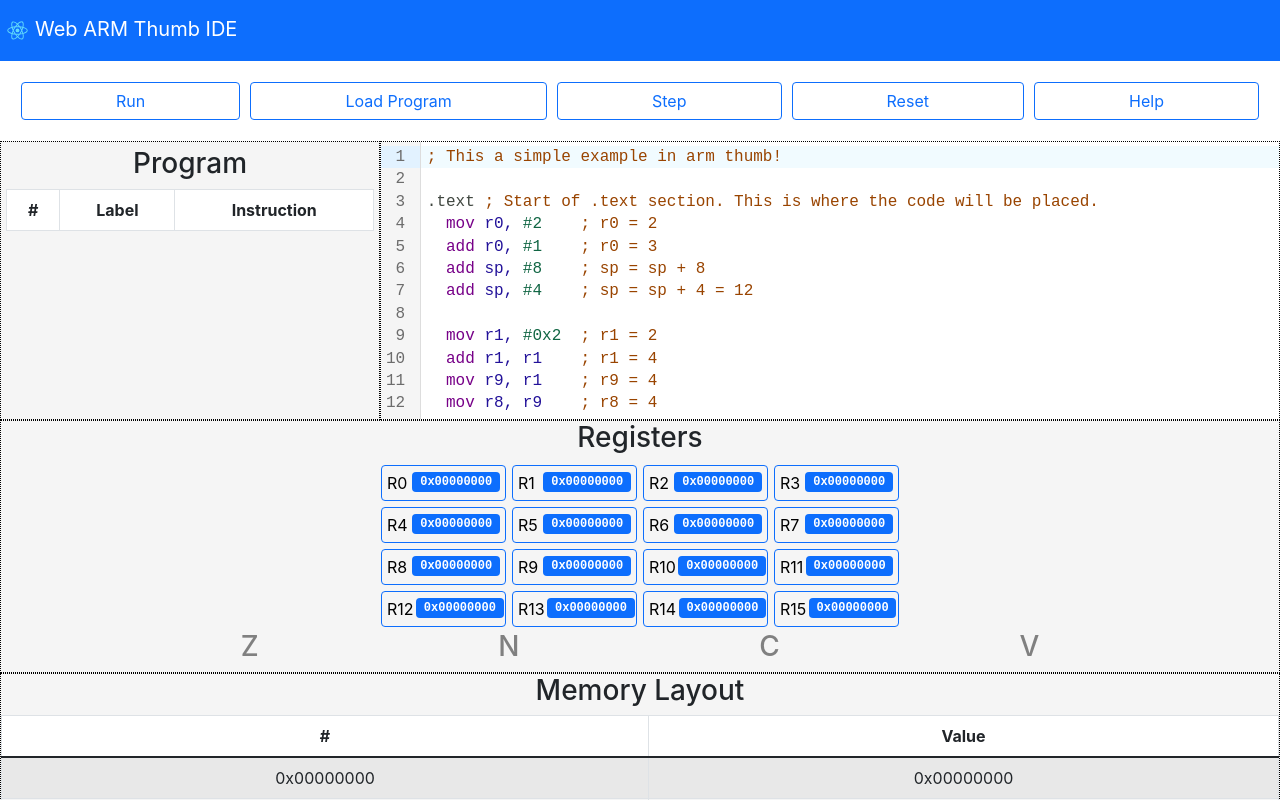
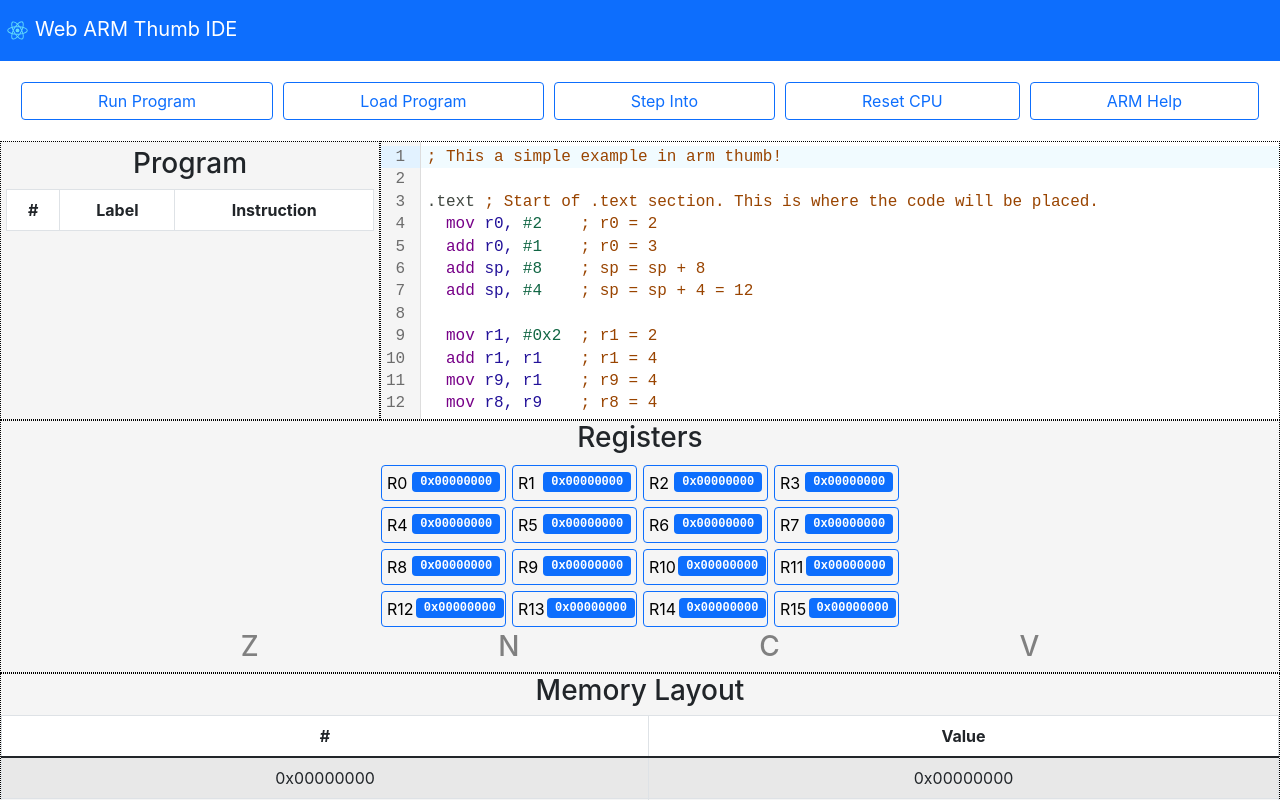
Before and after one commit to FreddyJS/wthumb, a React (Create React App) app in the folder frontend/: page / in a window 1280 px wide. Shown: the top 800 px of the page. Built offline with nearby package versions, Linux system fonts and the light colour scheme.

Commit message:
Minimal changes

```diff
--- a/frontend/src/App.tsx
+++ b/frontend/src/App.tsx
@@ -82,8 +82,8 @@ function App() {
       {error !== undefined ?
         <ToastContainer position="top-end" className="p-3">
           <Toast bg="danger">
-            <Toast.Header>
-              <img src="holder.js/20x20?text=%20" className="rounded me-2" alt="" />
+            <Toast.Header onClick={() => dispatch(setError(undefined))}>
+              <img src="holder.js/20x20?text=%20" className="rounded me-2" alt=""/>
               <strong className="me-auto">Asembler Error</strong>
               <small className="text-muted">Line {error.line}</small>
             </Toast.Header>
@@ -99,11 +99,11 @@ function App() {
 
       <div className="content">
         <div className="menu">
-            <Button className="menu-button" variant="outline-primary" onClick={startEmul}>Run</Button>
+            <Button className="menu-button" variant="outline-primary" onClick={startEmul}>Run Program</Button>
             <Button className="menu-button" variant="outline-primary" onClick={() => {dispatch(reset()); dispatch(updateProgram(code))}}>Load Program</Button>
-            <Button className="menu-button" variant="outline-primary" onClick={() => {dispatch(step())}}>Step</Button>
-            <Button className="menu-button" variant="outline-primary" onClick={() => {dispatch(reset())}}>Reset</Button>
-            <Button className="menu-button" variant="outline-primary" onClick={() => {setShowHelp(true)}}>Help</Button>
+            <Button className="menu-button" variant="outline-primary" onClick={() => {dispatch(step())}}>Step Into</Button>
+            <Button className="menu-button" variant="outline-primary" onClick={() => {dispatch(reset())}}>Reset CPU</Button>
+            <Button className="menu-button" variant="outline-primary" onClick={() => {setShowHelp(true)}}>ARM Help</Button>
             <Help show={showHelp} onClose={() => setShowHelp(false)}/>
         </div>
 
--- a/frontend/src/reducers/cpuReducer.ts
+++ b/frontend/src/reducers/cpuReducer.ts
@@ -24,7 +24,9 @@ export const cpuSlice = createSlice({
   // The `reducers` field lets us define reducers and generate associated actions
   reducers: {
     setError: (state, action) => {
+      console.log(action)
       state.error = action.payload;
+      state.cpu.error = action.payload;
     },
     updateProgram: (state, action) => {
       state.cpu.loadAssembly(action.payload);
```
